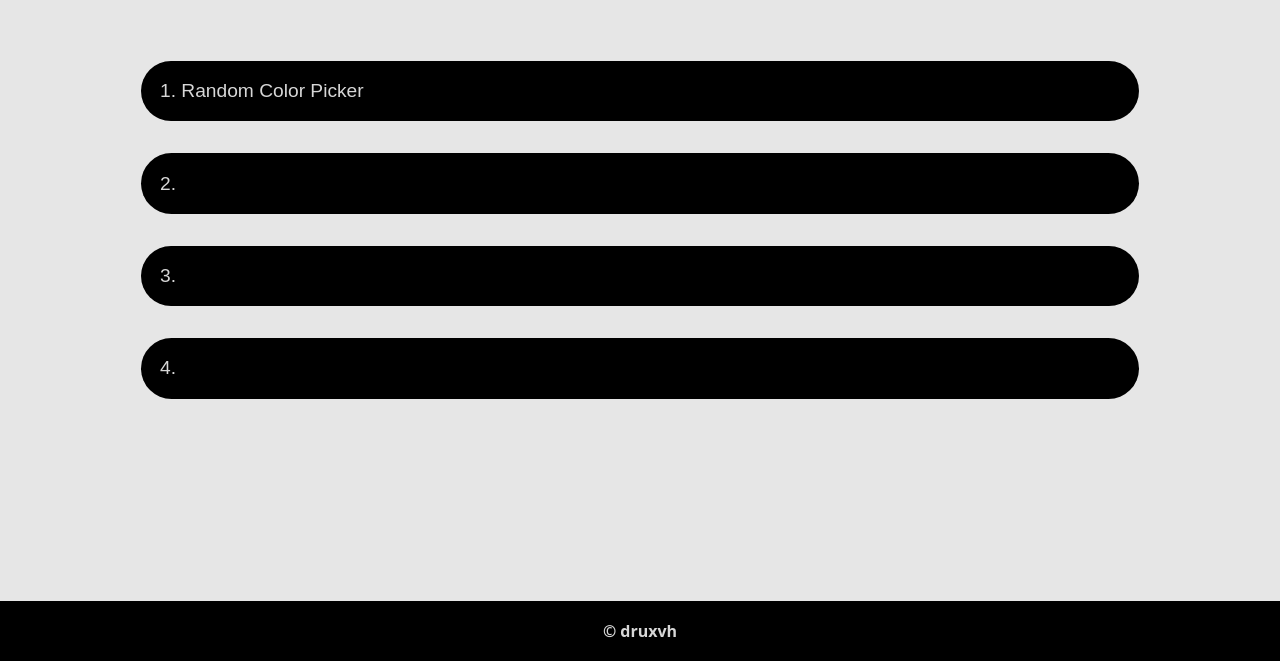
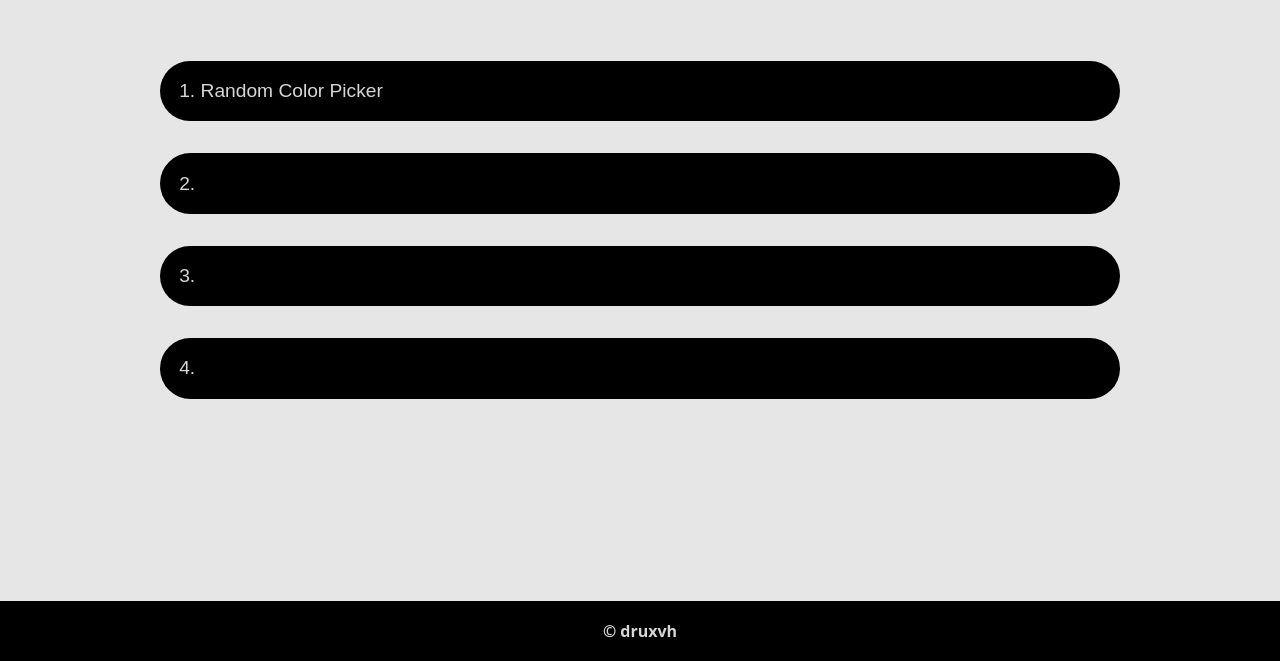
Before and after one commit to druxvh/12-Javascript-Mini-Projects, a plain HTML site: page Main/index.html in a window 1280 px wide. Shown: the part 139-800 px from the top of the page. Drawn offline with Linux system fonts and the light colour scheme; files whose address does not match are found by name.

Commit message:
Add Box sizing

```diff
--- a/Main/style.css
+++ b/Main/style.css
@@ -1,7 +1,7 @@
 *{
     margin: 0;
     padding: 0;
-    border-style: border-box;
+    box-sizing: border-box;
     /* border: 1px solid red; */
     background-color: #e6e6e6;
 }
```
